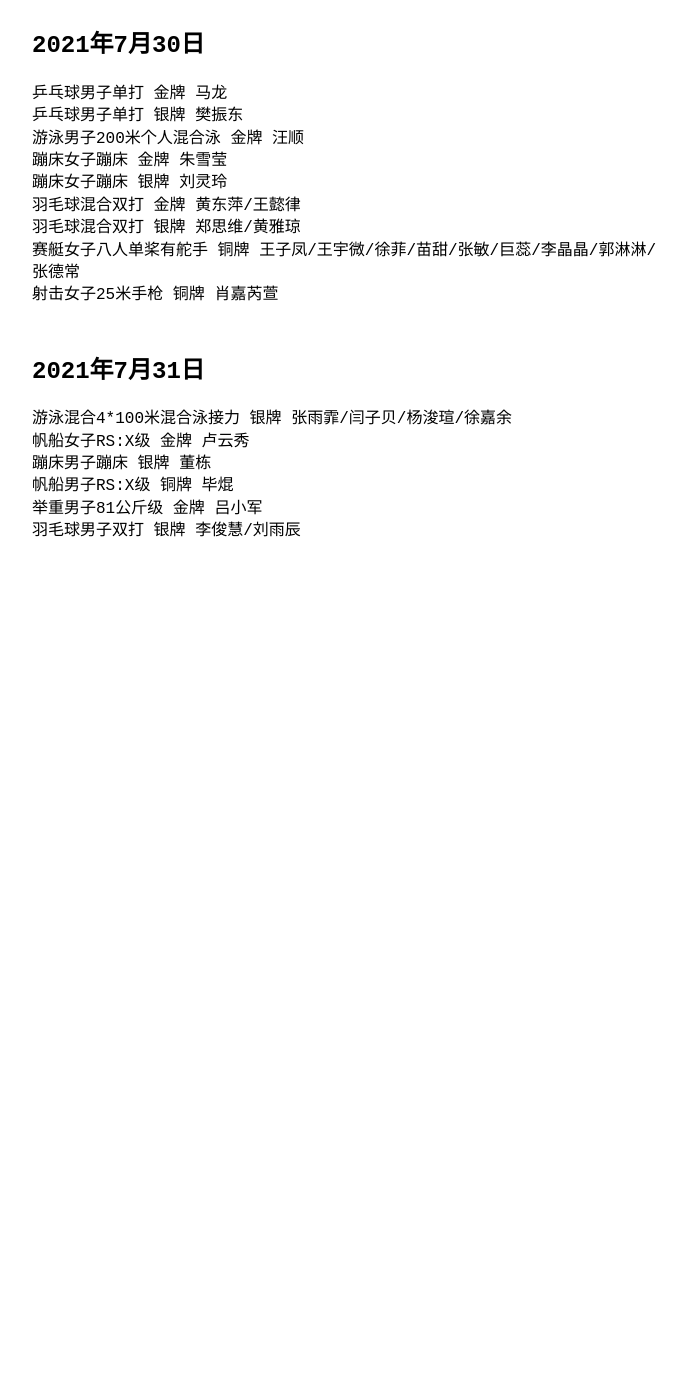
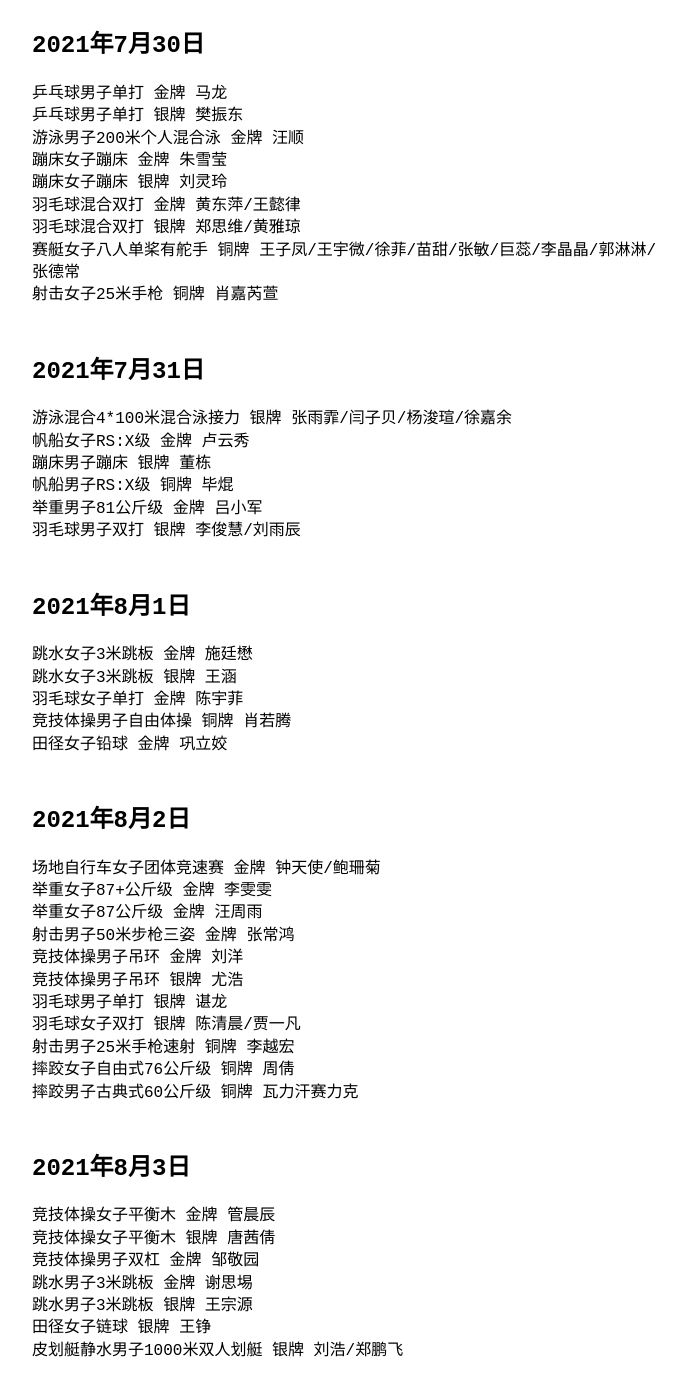
Before and after one commit to lccccc1024/lccccc1024.github.io, a Jekyll site: the page built from _posts/2021-07-31-中国军团东京奥运奖牌全纪录.md, in a window 1280 px wide and 1400 px high, scrolled down 1500 px. Shown: the top 1396 px of the window, without its empty margins (288-974 px from the left). Built offline with Jekyll 4.4.1, drawn with Linux system fonts in a browser that asks for light colours; our own code applies the rules of GitHub Pages for plain Markdown files; before the commit the page ends 2123 px from its top, so only the background shows below that.

Commit message:
Update 2021-07-31-中国军团东京奥运奖牌全纪录.md

```diff
--- a/_posts/2021-07-31-中国军团东京奥运奖牌全纪录.md
+++ b/_posts/2021-07-31-中国军团东京奥运奖牌全纪录.md
@@ -52,3 +52,29 @@
 帆船男子RS:X级 铜牌 毕焜
 举重男子81公斤级 金牌 吕小军
 羽毛球男子双打 银牌 李俊慧/刘雨辰
+## 2021年8月1日
+跳水女子3米跳板 金牌 施廷懋
+跳水女子3米跳板 银牌 王涵
+羽毛球女子单打 金牌 陈宇菲
+竞技体操男子自由体操 铜牌 肖若腾
+田径女子铅球 金牌 巩立姣
+## 2021年8月2日
+场地自行车女子团体竞速赛 金牌 钟天使/鲍珊菊
+举重女子87+公斤级 金牌 李雯雯
+举重女子87公斤级 金牌 汪周雨
+射击男子50米步枪三姿 金牌 张常鸿
+竞技体操男子吊环 金牌 刘洋
+竞技体操男子吊环 银牌 尤浩
+羽毛球男子单打 银牌 谌龙
+羽毛球女子双打 银牌 陈清晨/贾一凡
+射击男子25米手枪速射 铜牌 李越宏
+摔跤女子自由式76公斤级 铜牌 周倩
+摔跤男子古典式60公斤级 铜牌 瓦力汗赛力克
+## 2021年8月3日
+竞技体操女子平衡木 金牌 管晨辰
+竞技体操女子平衡木 银牌 唐茜倩
+竞技体操男子双杠 金牌 邹敬园
+跳水男子3米跳板 金牌 谢思埸
+跳水男子3米跳板 银牌 王宗源
+田径女子链球 银牌 王铮
+皮划艇静水男子1000米双人划艇 银牌 刘浩/郑鹏飞
```
